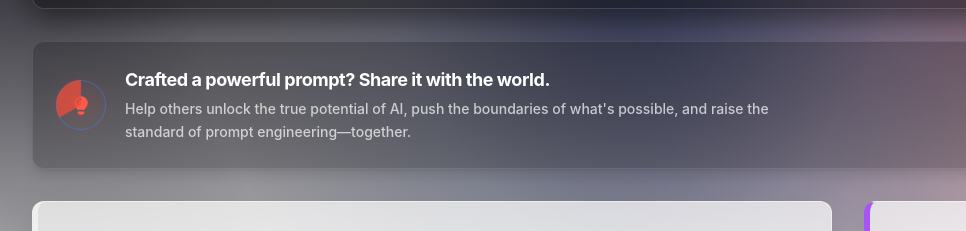
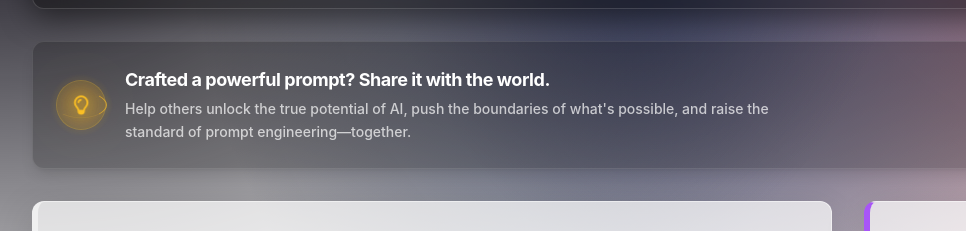
Before and after one commit to prpigitcse/promptlab, a website: page index.html in a window 1280 px wide. Shown: the part 93-324 px from the top of the page, 0-966 px from the left. Drawn offline with nearby package versions, Linux system fonts and the light colour scheme.

Commit message:
UI updated.

```diff
--- a/css/style.css
+++ b/css/style.css
@@ -135,43 +135,91 @@ textarea.form-input {
   box-shadow: 0 6px 20px rgba(109, 40, 217, 0.5);
 }
 
-/* ── Orbiting Flask Animation ── */
+/* ── Lightbulb Icon — Enterprise Animated ── */
 .orbiting-flask {
   position: relative;
+  --bulb-gold: #f59e0b;
+  --bulb-amber: #fbbf24;
+  --bulb-warm: #f97316;
+  --bulb-glow: rgba(251, 191, 36, 0.35);
 }
 
+/* Soft radial backdrop glow */
+.orbiting-flask::before {
+  content: "";
+  position: absolute;
+  inset: -6px;
+  border-radius: 50%;
+  background: radial-gradient(circle, var(--bulb-glow) 0%, transparent 70%);
+  animation: bulb-breathe 3s ease-in-out infinite;
+  pointer-events: none;
+  z-index: 0;
+}
+
+/* Primary orbiting ring — slow, tilted */
 .orbiting-flask::after {
   content: "";
   position: absolute;
   top: 50%;
   left: 50%;
-  width: 50px;
-  height: 50px;
-  background: conic-gradient(
-    from 0deg,
-    transparent 0deg,
-    #e74c3c 0deg,
-    #e74c3c 120deg,
-    transparent 120deg
-  );
+  width: 52px;
+  height: 52px;
   border-radius: 50%;
-  transform: translate(-50%, -50%);
-  animation: rotate-arc 3s linear infinite;
-  opacity: 0.8;
+  border: 1.5px solid transparent;
+  border-top-color: var(--bulb-amber);
+  border-right-color: rgba(251, 191, 36, 0.3);
+  transform: translate(-50%, -50%) rotateX(60deg) rotateZ(0deg);
+  animation: orbit-ring-1 4s linear infinite;
+  opacity: 0.7;
+  pointer-events: none;
+  z-index: 1;
+  filter: drop-shadow(0 0 3px var(--bulb-glow));
 }
 
-@keyframes rotate-arc {
+/* The icon itself */
+.eye-catching-flask {
+  position: relative;
+  z-index: 3;
+  color: var(--bulb-amber, #fbbf24);
+  filter: drop-shadow(0 0 6px rgba(251, 191, 36, 0.7))
+    drop-shadow(0 0 18px rgba(245, 158, 11, 0.35));
+  animation: bulb-icon-pulse 3s ease-in-out infinite;
+}
+
+/* ── Keyframes ── */
+@keyframes orbit-ring-1 {
   0% {
-    transform: translate(-50%, -50%) rotate(0deg);
+    transform: translate(-50%, -50%) rotateX(60deg) rotateZ(0deg);
   }
   100% {
-    transform: translate(-50%, -50%) rotate(360deg);
+    transform: translate(-50%, -50%) rotateX(60deg) rotateZ(360deg);
   }
 }
 
-.eye-catching-flask {
-  color: #e74c3c;
-  filter: drop-shadow(0 0 15px rgba(231, 76, 60, 1)) brightness(1.2);
+@keyframes bulb-breathe {
+  0%,
+  100% {
+    opacity: 0.5;
+    transform: scale(1);
+  }
+  50% {
+    opacity: 0.9;
+    transform: scale(1.12);
+  }
+}
+
+@keyframes bulb-icon-pulse {
+  0%,
+  100% {
+    filter: drop-shadow(0 0 6px rgba(251, 191, 36, 0.7))
+      drop-shadow(0 0 18px rgba(245, 158, 11, 0.35));
+    transform: scale(1);
+  }
+  50% {
+    filter: drop-shadow(0 0 10px rgba(251, 191, 36, 0.9))
+      drop-shadow(0 0 28px rgba(245, 158, 11, 0.5));
+    transform: scale(1.08);
+  }
 }
 
 /* ── Section Labels ── */
--- a/index.html
+++ b/index.html
@@ -134,9 +134,9 @@
             ></div>
             <div class="relative z-10 flex items-start sm:items-center gap-5">
               <div
-                class="w-12 h-12 rounded-full bg-accent/20 flex items-center justify-center text-accent ring-1 ring-accent/30 shrink-0 hidden sm:flex orbiting-flask"
+                class="w-12 h-12 rounded-full bg-amber-500/15 flex items-center justify-center text-amber-400 ring-1 ring-amber-400/30 shrink-0 hidden sm:flex orbiting-flask"
               >
-                <i class="fas fa-lightbulb text-lg eye-catching-flask"></i>
+                <i class="far fa-lightbulb text-lg eye-catching-flask"></i>
               </div>
               <div>
                 <h3 class="text-lg font-bold text-white tracking-tight mb-1">
```
